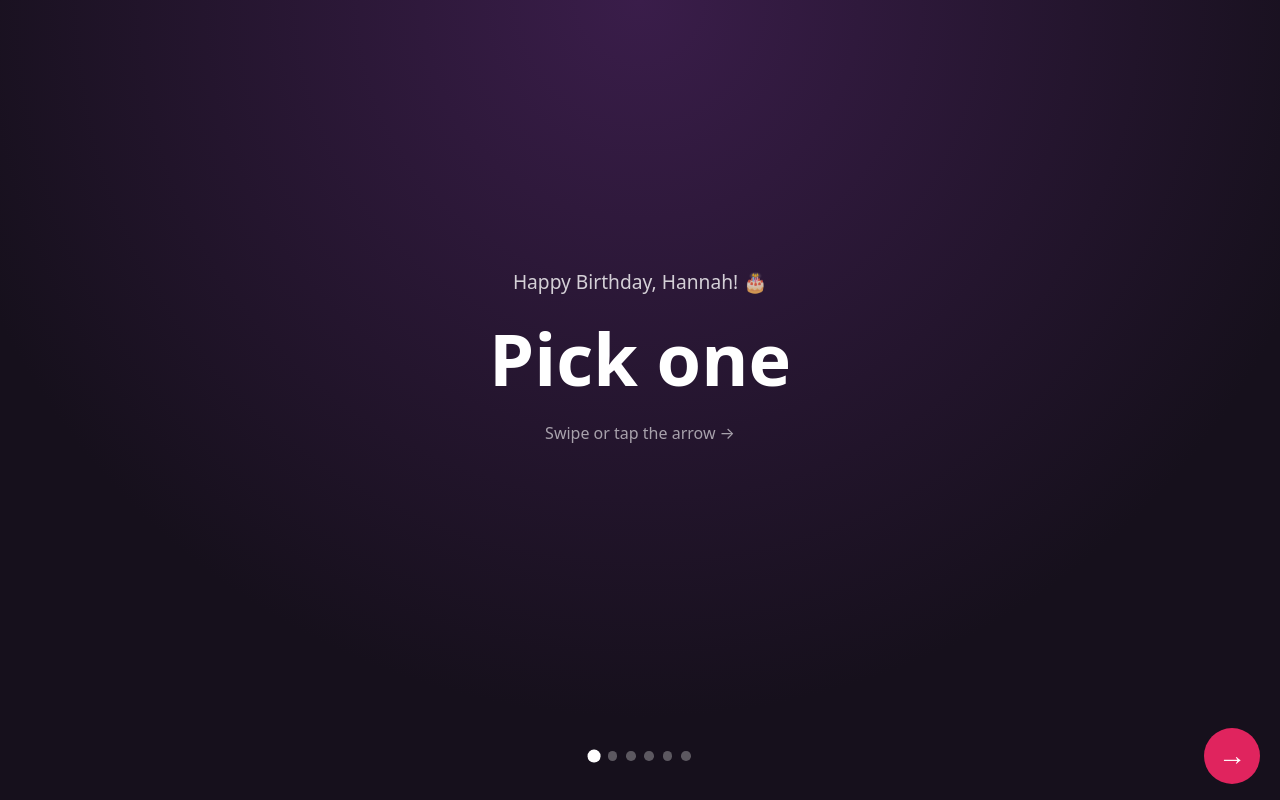
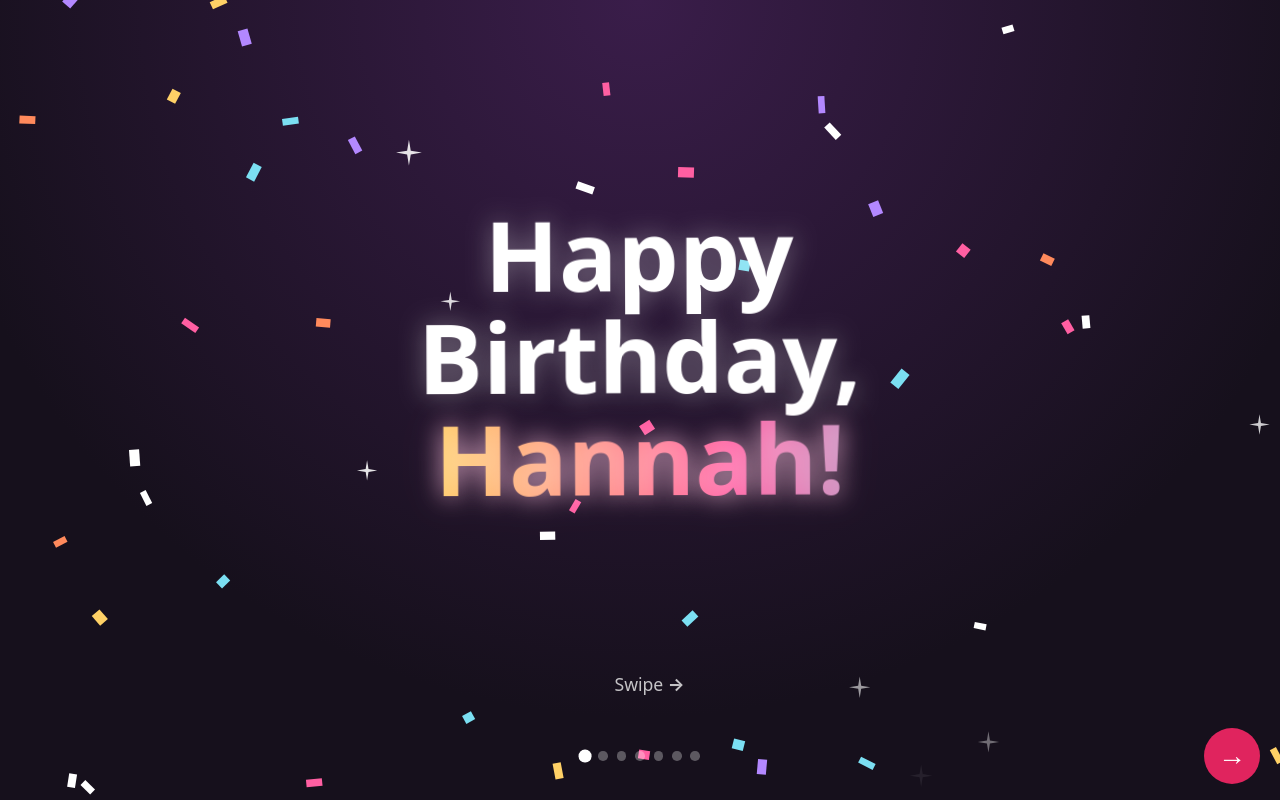
Before and after one commit to maeddes/hannah-birthday, a plain HTML site: page index.html in a window 1280 px wide. Drawn offline with Linux system fonts and the light colour scheme.

Commit message:
Große Startseite, eigene Pick-one-Seite, Konfetti und Funkeln
Co-Authored-By: Claude Sonnet 5.5 <noreply@anthropic.com>

```diff
--- a/index.html
+++ b/index.html
@@ -41,8 +41,32 @@
     }
 
     h1 { margin: 0; font-size: clamp(2.2rem, 11vw, 4.5rem); line-height: 1.1; }
-    .hb { font-size: 1.2rem; opacity: .8; margin: 0; }
-    .hint { opacity: .6; font-size: 1rem; margin: 0; }
+    .title { font-size: clamp(3rem, 17vw, 6rem); line-height: 1.05; animation: pop 3s ease-in-out infinite; }
+    .shine {
+      background: linear-gradient(90deg, #fff, #ffd166, #ff5fa2, #7bdff2, #fff);
+      background-size: 300% 100%;
+      -webkit-background-clip: text; background-clip: text;
+      -webkit-text-fill-color: transparent; color: transparent;
+      animation: shimmer 4s linear infinite;
+      filter: drop-shadow(0 0 12px rgba(255, 150, 200, .5));
+    }
+    .title { text-shadow: 0 0 25px rgba(255, 255, 255, .35); }
+    .first { position: relative; }
+    .swipe {
+      position: absolute; left: 0; right: 0;
+      bottom: calc(6.5rem + env(safe-area-inset-bottom));
+      margin: 0; opacity: .75; font-size: 1.1rem;
+      animation: nudge 1.6s ease-in-out infinite;
+    }
+    @keyframes shimmer { to { background-position: -300% 0; } }
+    @keyframes pop { 50% { transform: scale(1.04) rotate(-1deg); } }
+    @keyframes nudge { 50% { transform: translateX(10px); } }
+    #fx { position: fixed; inset: 0; width: 100%; height: 100%; pointer-events: none; z-index: 0; }
+    .slides, nav { position: relative; z-index: 1; }
+    nav { position: fixed; }
+    @media (prefers-reduced-motion: reduce) {
+      .title, .shine, .swipe { animation: none; }
+    }
 
     .card {
       background: #fff;
@@ -92,11 +116,15 @@
   </style>
 </head>
 <body>
+  <canvas id="fx"></canvas>
   <main class="slides" id="slides">
+    <section class="slide first">
+      <h1 class="title">Happy<br>Birthday,<br><span class="shine">Hannah!</span></h1>
+      <p class="swipe">Swipe <b>→</b></p>
+    </section>
+
     <section class="slide">
-      <p class="hb">Happy Birthday, Hannah! 🎂</p>
-      <h1>Pick one</h1>
-      <p class="hint">Swipe or tap the arrow →</p>
+      <h1 class="shine">Pick one</h1>
     </section>
 
     <section class="slide">
@@ -152,6 +180,49 @@
       if (e.key === 'ArrowLeft') go(current() - 1);
     });
     update();
+
+    // Confetti + twinkling sparkles
+    if (!matchMedia('(prefers-reduced-motion: reduce)').matches) {
+      const cv = document.getElementById('fx'), ctx = cv.getContext('2d');
+      const colors = ['#ff5fa2', '#ffd166', '#7bdff2', '#b388ff', '#ffffff', '#ff8a5c'];
+      let W, H, dpr;
+      const fit = () => { dpr = devicePixelRatio || 1; W = cv.width = innerWidth * dpr; H = cv.height = innerHeight * dpr; };
+      fit(); addEventListener('resize', fit);
+      const rnd = (a, b) => a + Math.random() * (b - a);
+      const conf = [], stars = [];
+      const piece = (x, y, burst) => ({
+        x, y, w: rnd(6, 11) * dpr, h: rnd(10, 18) * dpr, c: colors[Math.random() * colors.length | 0],
+        vx: burst ? rnd(-6, 6) * dpr : rnd(-.6, .6) * dpr, vy: burst ? rnd(-12, -3) * dpr : rnd(1, 2.5) * dpr,
+        r: rnd(0, 6.3), vr: rnd(-.15, .15)
+      });
+      for (let i = 0; i < 45; i++) conf.push(piece(rnd(0, W), rnd(-H, H), false));
+      for (let i = 0; i < 28; i++) stars.push({ x: rnd(0, W), y: rnd(0, H), s: rnd(5, 14) * dpr, p: rnd(0, 6.3), v: rnd(.02, .06) });
+      const burst = (x, y) => { for (let i = 0; i < 50; i++) conf.push(piece(x * dpr, y * dpr, true)); };
+      burst(innerWidth / 2, innerHeight / 2);
+      addEventListener('pointerdown', e => burst(e.clientX, e.clientY));
+
+      const star = (x, y, s) => {
+        ctx.beginPath();
+        for (let i = 0; i < 8; i++) { const a = i * Math.PI / 4, r = i % 2 ? s * .2 : s; ctx.lineTo(x + Math.cos(a) * r, y + Math.sin(a) * r); }
+        ctx.closePath(); ctx.fill();
+      };
+      (function frame() {
+        ctx.clearRect(0, 0, W, H);
+        for (const t of stars) {
+          t.p += t.v; ctx.globalAlpha = Math.max(0, Math.sin(t.p)) * .9; ctx.fillStyle = '#fff'; star(t.x, t.y, t.s);
+        }
+        ctx.globalAlpha = 1;
+        for (let i = conf.length - 1; i >= 0; i--) {
+          const c = conf[i];
+          c.x += c.vx; c.y += c.vy; c.r += c.vr;
+          if (c.vy < 2.5 * dpr) c.vy += .25 * dpr; // gravity settles into slow fall
+          c.vx *= .99;
+          if (c.y > H + 30) { if (i >= 45 || conf.length > 45 + 200) { conf.splice(i, 1); continue; } c.y = -20; c.x = rnd(0, W); c.vy = rnd(1, 2.5) * dpr; }
+          ctx.save(); ctx.translate(c.x, c.y); ctx.rotate(c.r); ctx.fillStyle = c.c; ctx.fillRect(-c.w / 2, -c.h / 2, c.w, c.h); ctx.restore();
+        }
+        requestAnimationFrame(frame);
+      })();
+    }
   </script>
 </body>
 </html>
```
